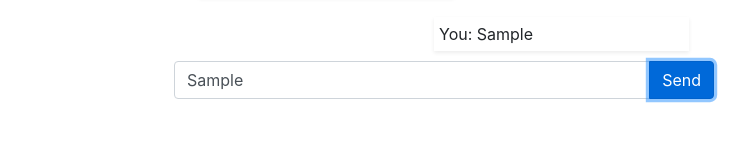
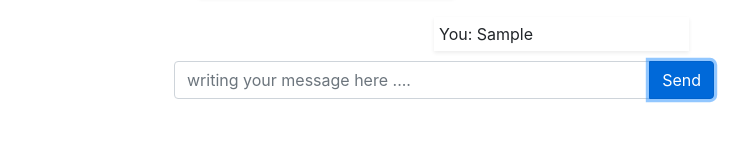
Before and after one commit to ZEDTARIK/chatBot-php, a website: page index.html in a window 1280 px wide. Both pictures are taken after typing "Sample" into the empty fields and a click on the button "Send". Shown: the part 292-434 px from the top of the page, without its empty margins (196-945 px from the left). Drawn offline with nearby package versions, Linux system fonts and the light colour scheme.

Commit message:
Fix some problems

```diff
--- a/index.html
+++ b/index.html
@@ -56,9 +56,9 @@
             </div>
 
             <div class="input-group">
-                <input type="text" class="form-control" id="textBox" />
+                <input type="text" class="form-control" placeholder="writing your message here ...." id="textBox" />
                 <div class="input-group-append">
-                    <button class="btn btn-primary" type="button" id="sendBtn">Send</button>
+                    <button class="btn btn-primary"  type="button" id="sendBtn">Send</button>
                 </div>
             </div>
           </div>
--- a/js/main.js
+++ b/js/main.js
@@ -17,7 +17,7 @@ function chatBotMessage(MessageText) {
     messageElement.innerHTML = "<span>Chat: </span>" +
         "<span style=" + "margin-top: 10px; padding: 10px;" + ">" + MessageText + "</span>";
 
-        chatContainer.appendChild(messageElement);
+    chatContainer.appendChild(messageElement);
 
 }
 // function sendMessage
@@ -33,11 +33,14 @@ function sendMessage(MessageText) {
     messageElement.innerHTML = "<span>You: </span>" +
         "<span style=" + "margin-top: 10px; padding: 10px;" + ">" + MessageText + "</span>";
 
-        chatContainer.appendChild(messageElement);
+    chatContainer.appendChild(messageElement);
 }
 
 sendBtn.addEventListener('click', function () {
 
-    let MessageText = textBox.value;
-    sendMessage(MessageText);
+    if (textBox.value !== "") {
+        let MessageText = textBox.value;
+        sendMessage(MessageText);
+        textBox.value = "";
+    }
 });
```
